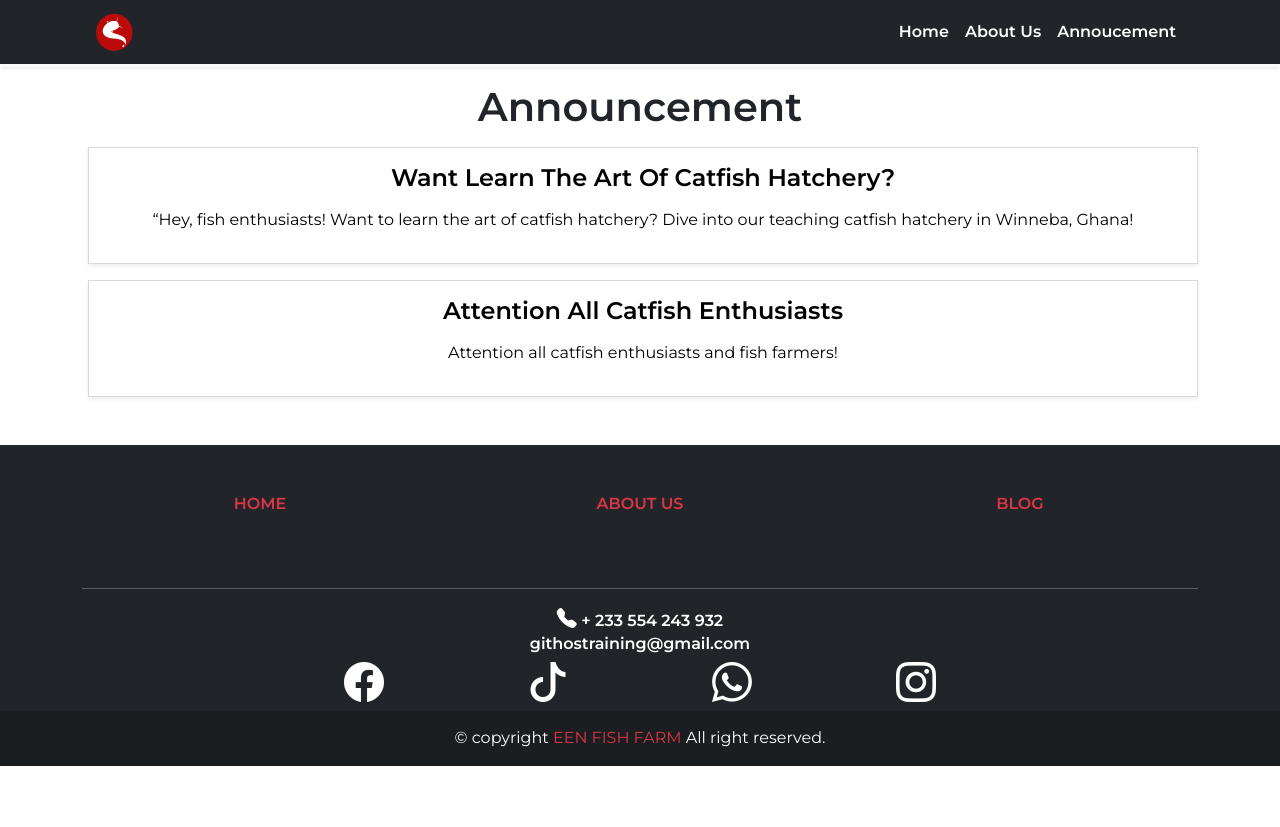
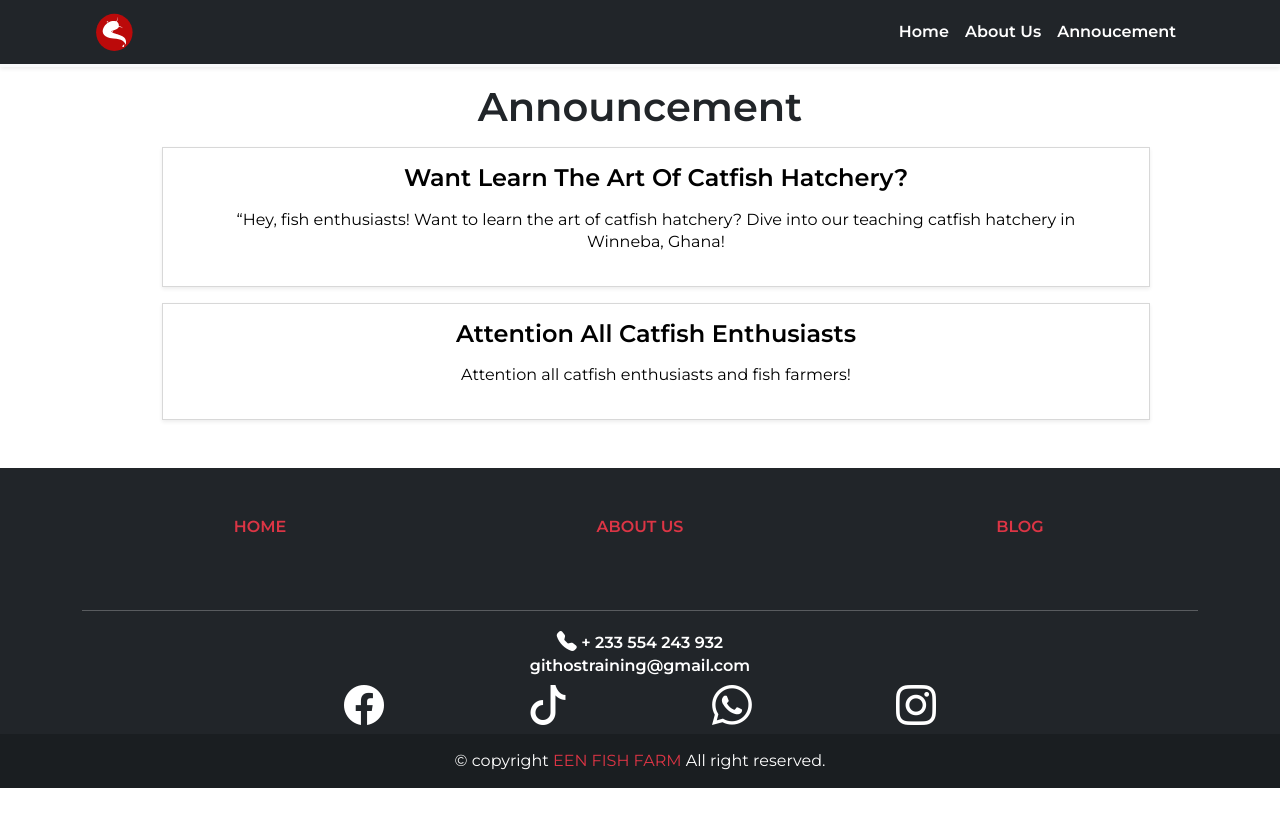
Before and after one commit to chiefportable/enn_new, a Jekyll site: the page built from announcement.html, in a window 1280 px wide. Shown: the top 827 px of the page. Built offline with Jekyll 4.4.1, drawn with Linux system fonts in a browser that asks for light colours; nearby versions of some CDN libraries.

Commit message:
UPDATE announcement page styling for md

```diff
--- a/announcement.html
+++ b/announcement.html
@@ -11,11 +11,13 @@ title: Blog
     <h1 class="fw-bold text-center mt-3"> Announcement </h1>
     <ul id="post">
         {% for post in site.posts %}
-            <li class="my-3 p-3 shadow-sm">
-                <a href="{{ post.url}}">
-                    <h4 class="fw-bold"> {{ post.title}}</h4>
-                    <p class="px-5">{{ post.excerpt }}</p>
-                </a>
+            <li class="my-3 p-3 shadow-sm mx-md-5">
+                <div class="mx-md-5">
+                    <a href="{{ post.url}}">
+                        <h4 class="fw-bold"> {{ post.title}}</h4>
+                        <p class="px-5">{{ post.excerpt }}</p>
+                    </a>
+                </div>
             </li>
         {% endfor %}
     </ul>
```
